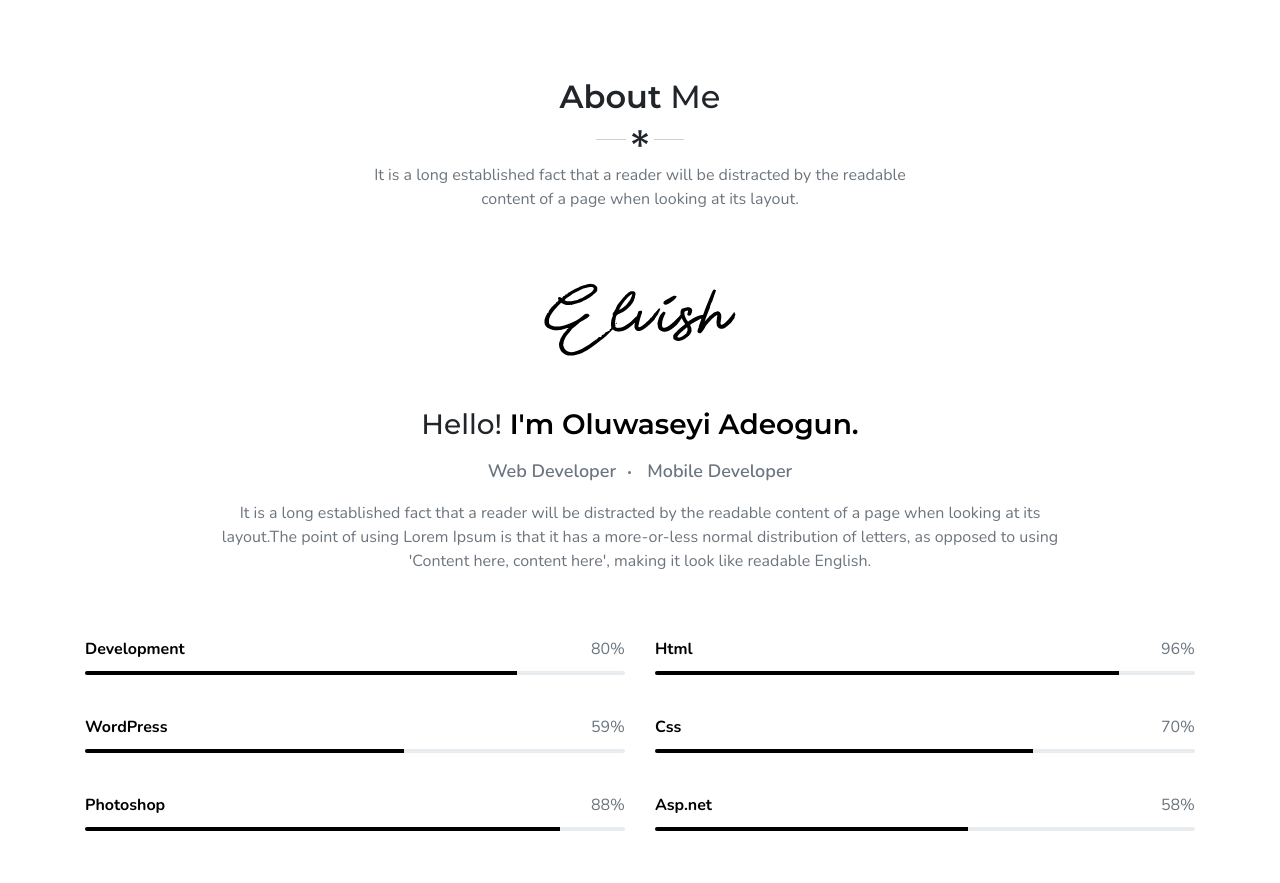
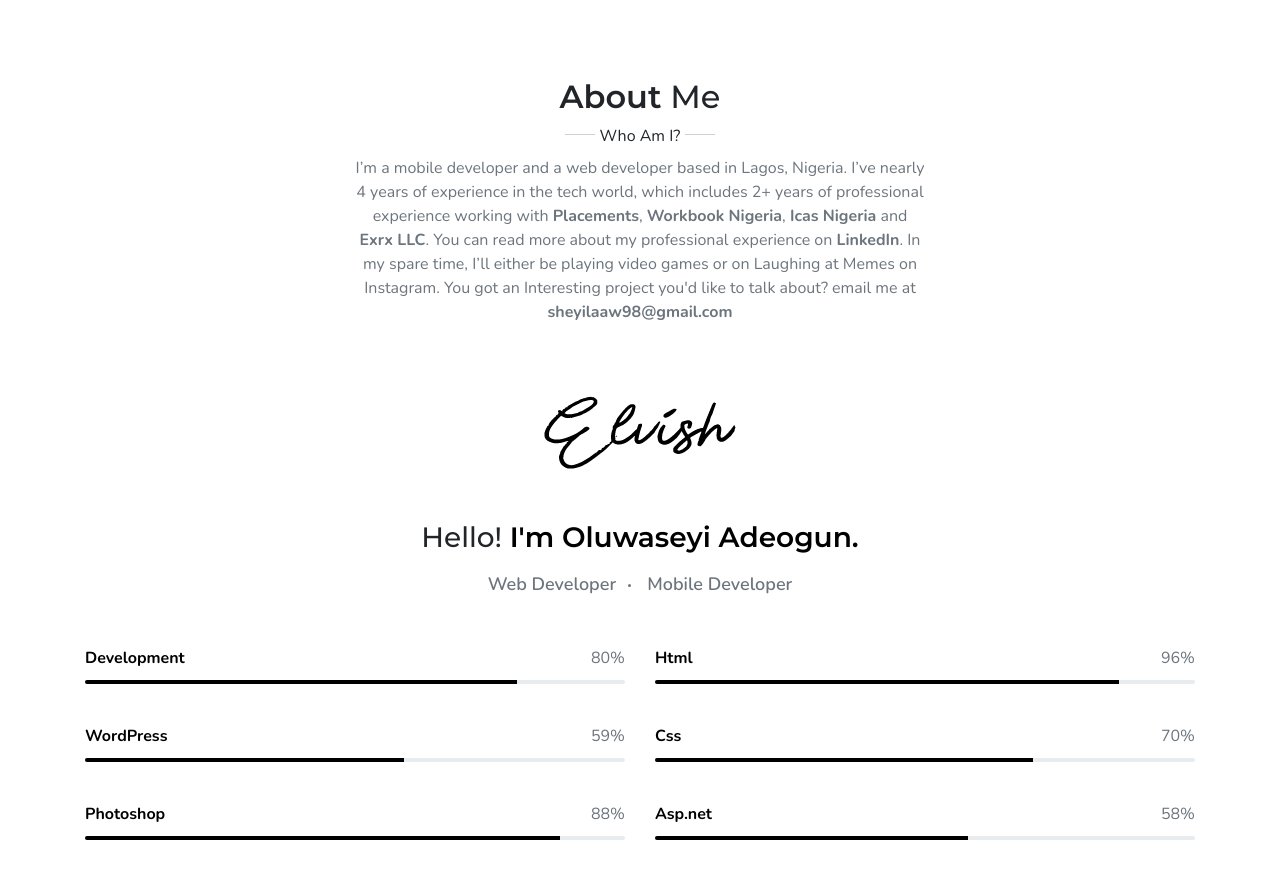
Before and after one commit to asyncdeveloper/portfolio, a plain HTML site: page index.html in a window 1280 px wide. Shown: the part 802-1685 px from the top of the page. Drawn offline with nearby package versions, Linux system fonts and the light colour scheme; animation ran at ten frames a second; a script that the page names is missing.

Commit message:
Updated About

```diff
--- a/index.html
+++ b/index.html
@@ -93,7 +93,7 @@
         <!-- END NAVBAR -->
 
         <!--START HOME-->
-        <section class="section h-100vh jarallax" data-jarallax='{"speed": 0.2}' style="background-image: url('images/home-bg.jpg');" id="home">
+        <section class="section h-100vh jarallax" data-jarallax='{"speed": 0.2}' style="background-image: url('images/home-bg-3.jpg');" id="home">
             <div class="bg-overlay"></div>
             <div class="home-table">
                 <div class="home-table-center">
@@ -139,9 +139,14 @@
                         <div class="text-center mx-auto section-main-title">
                             <h2><span class="font-weight-bold">About </span>Me</h2>
                             <div class="main-title-border">
-                                <i class="mdi mdi-asterisk"></i>
+                                Who Am I?
                             </div>
-                            <p class="text-muted mx-auto mt-2">It is a long established fact that a reader will be distracted by the readable content of a page when looking at its layout.</p>
+                            <p class="text-muted mx-auto mt-2">
+                                I’m a mobile developer and a web developer based in Lagos, Nigeria. I’ve nearly 4 years of experience in the tech world, which includes 2+ years of professional experience working with <b>Placements</b>, <b>Workbook Nigeria</b>, <b>Icas Nigeria</b> and <b>Exrx LLC</b>.
+                                You can read more about my professional experience on <b>LinkedIn</b>.
+                                In my spare time, I’ll either be playing video games or on Laughing at Memes on Instagram.
+                                You got an Interesting project you'd like to talk about? email me at <b>sheyilaaw98@gmail.com</b>
+                            </p>
                         </div>
                     </div>
                 </div>
@@ -156,7 +161,6 @@
                                 <li class="list-inline-item mr-0 text-muted">Web Developer</li>
                                 <li class="list-inline-item mr-0 text-muted">Mobile Developer</li>
                             </ul>
-                            <p class="text-muted mt-3">It is a long established fact that a reader will be distracted by the readable content of a page when looking at its layout.The point of using Lorem Ipsum is that it has a more-or-less normal distribution of letters, as opposed to using 'Content here, content here', making it look like readable English.</p>
                         </div>
                     </div>
                 </div>
```
Also changed, not shown: images/home-bg-2.jpg (added), images/home-bg-3.jpg (added).
